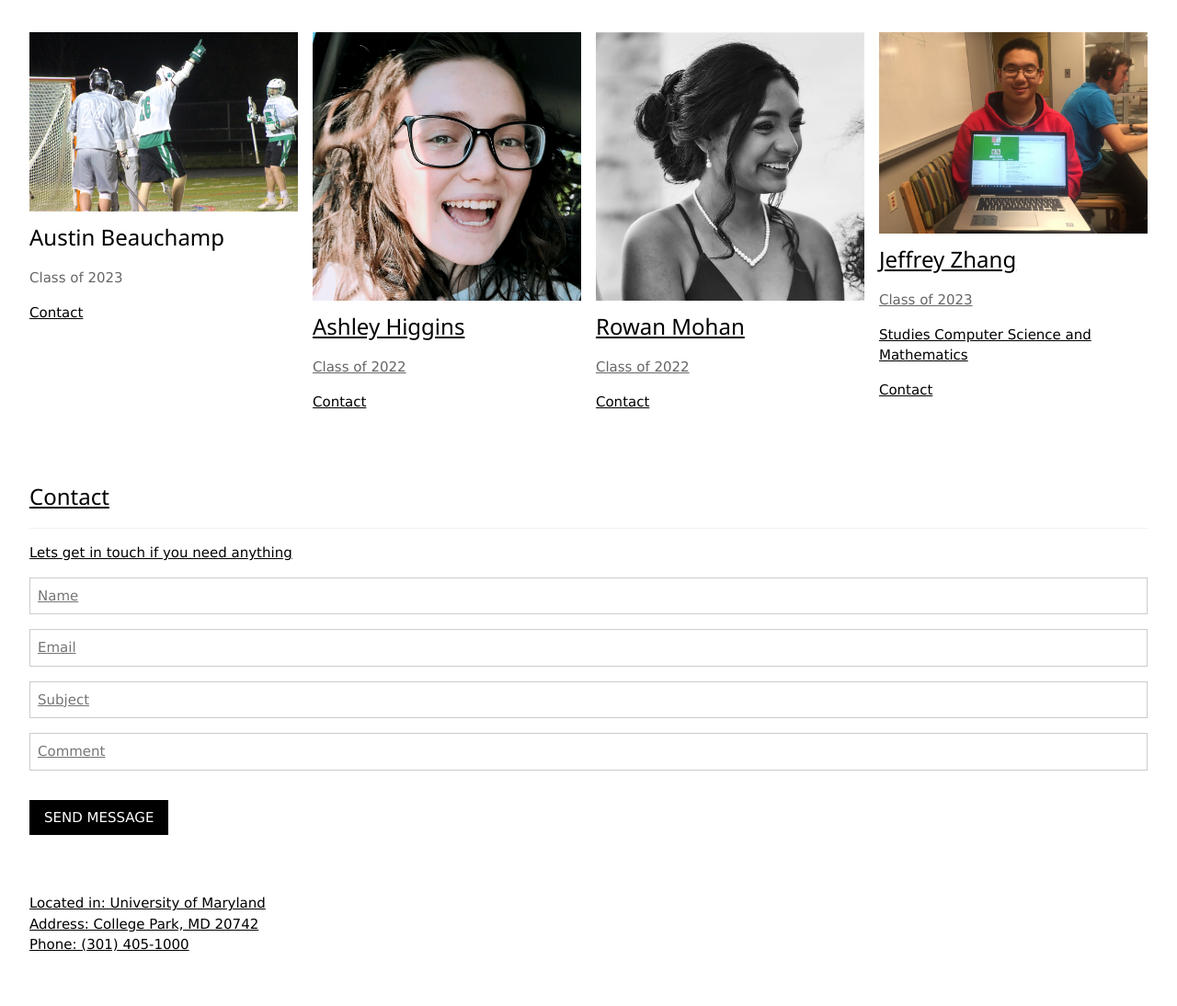
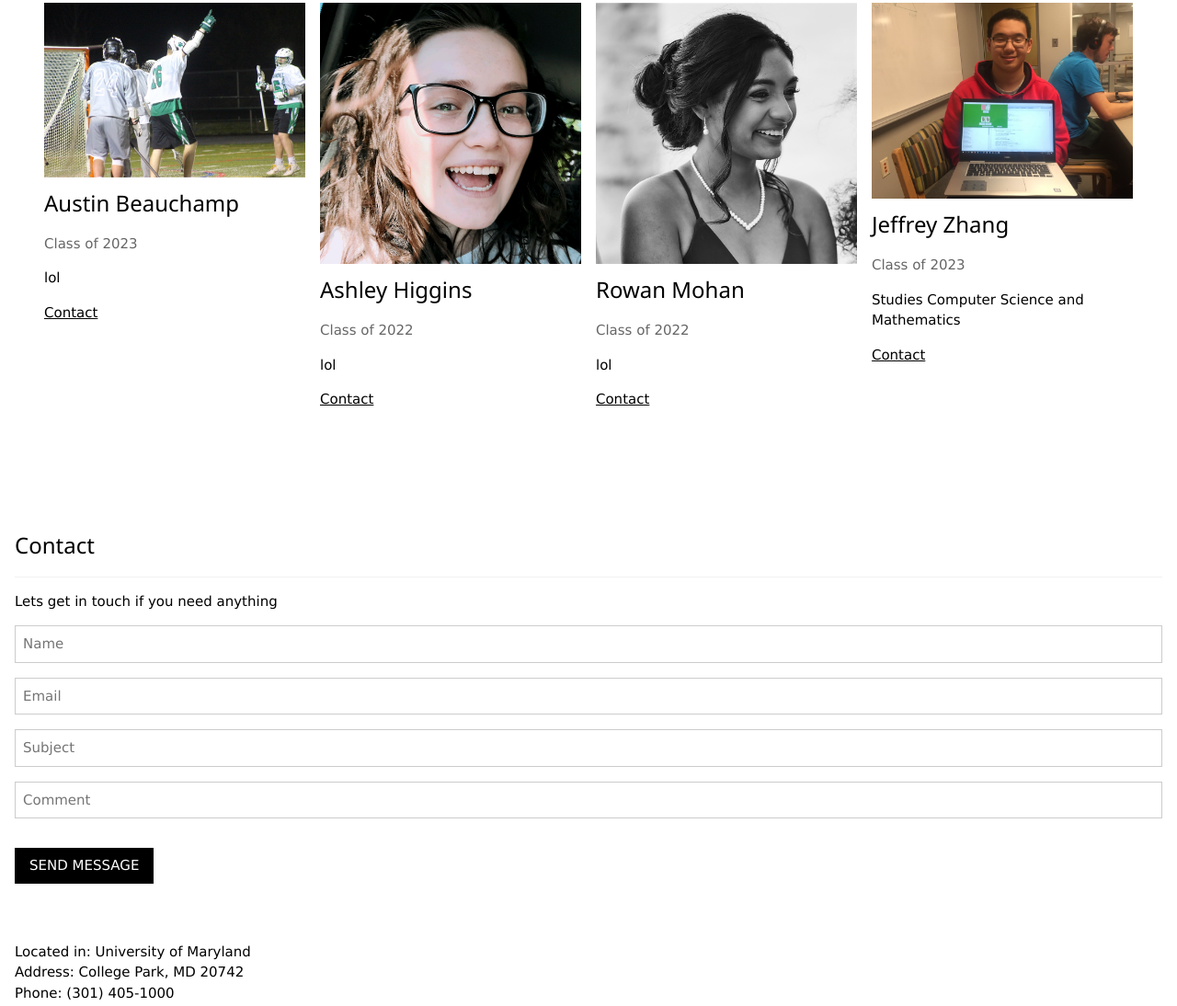
Before and after one commit to jzhang1705/MUSC-289I-Final-Project, a plain HTML site: page index.html in a window 1280 px wide. Shown: the part 4559-5653 px from the top of the page at 92% size. Before the commit the page ends 5621 px from the top, so only its background shows below. Drawn offline with nearby package versions, Linux system fonts and the light colour scheme; some icons are missing.

Commit message:
Update index.html

```diff
--- a/index.html
+++ b/index.html
@@ -78,39 +78,39 @@
     <h3 class="w3-border-bottom w3-border-light-grey w3-padding-16">Organizers</h3>
     <p>Students from The University of Maryland, College Park who organized this event.
     </p>
-  </div>
 
   <div class="w3-row-padding">
     <div class="w3-col l3 m6 w3-margin-bottom">
       <img src="Pictures/Austin Beauchamp.jpg" alt="Austin Beauchamp" style="width:100%">
       <h3>Austin Beauchamp</h3>
       <p class="w3-opacity">Class of 2023</p>
-      <p></p>
-      <a href="mailto:">Contact</button>
+      <p>lol</p>
+      <p><a href="mailto:">Contact</button></a></p>
     </div>
     <div class="w3-col l3 m6 w3-margin-bottom">
       <img src="Pictures/Ashley Higgins.jpg" alt="Ashley Higgins" style="width:100%">
       <h3>Ashley Higgins</h3>
       <p class="w3-opacity">Class of 2022</p>
-      <p></p>
-      <a href="mailto:">Contact</button>
+      <p>lol</p>
+      <p><a href="mailto:">Contact</button></a></p>
     </div>
     <div class="w3-col l3 m6 w3-margin-bottom">
       <img src="Pictures/Rowan Mohan.jpg" alt="Rowan Mohan" style="width:100%">
       <h3>Rowan Mohan</h3>
       <p class="w3-opacity">Class of 2022</p>
-      <p></p>
-      <a href="mailto:rowanmohan@gmail.com">Contact</button>
+      <p>lol</p>
+      <p><a href="mailto:rowanmohan@gmail.com">Contact</button></a></p>
     </div>
     <div class="w3-col l3 m6 w3-margin-bottom">
         <img src="Pictures/Jeffrey Zhang.png" alt="Jeffrey Zhang" style="width:100%">
         <h3>Jeffrey Zhang</h3>
         <p class="w3-opacity">Class of 2023</p>
         <p>Studies Computer Science and Mathematics</p>
-        <a href="mailto:jeffreyzhang5@gmail.com">Contact</button>
+        <p><a href="mailto:jeffreyzhang5@gmail.com">Contact</button></a></p>
       </div>
   </div>
-
+</div>
+</div>
   <!-- Contact Section -->
   <div class="w3-container w3-padding-32" id="contact">
     <h3 class="w3-border-bottom w3-border-light-grey w3-padding-16">Contact</h3>
```
